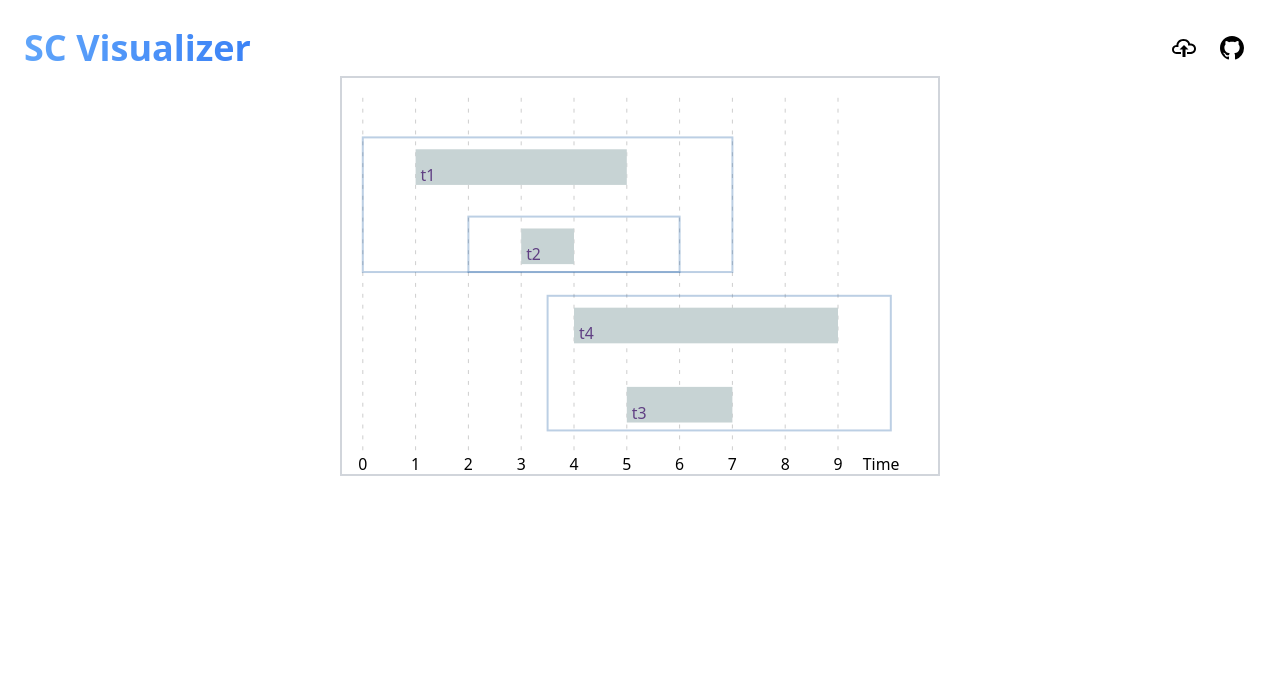
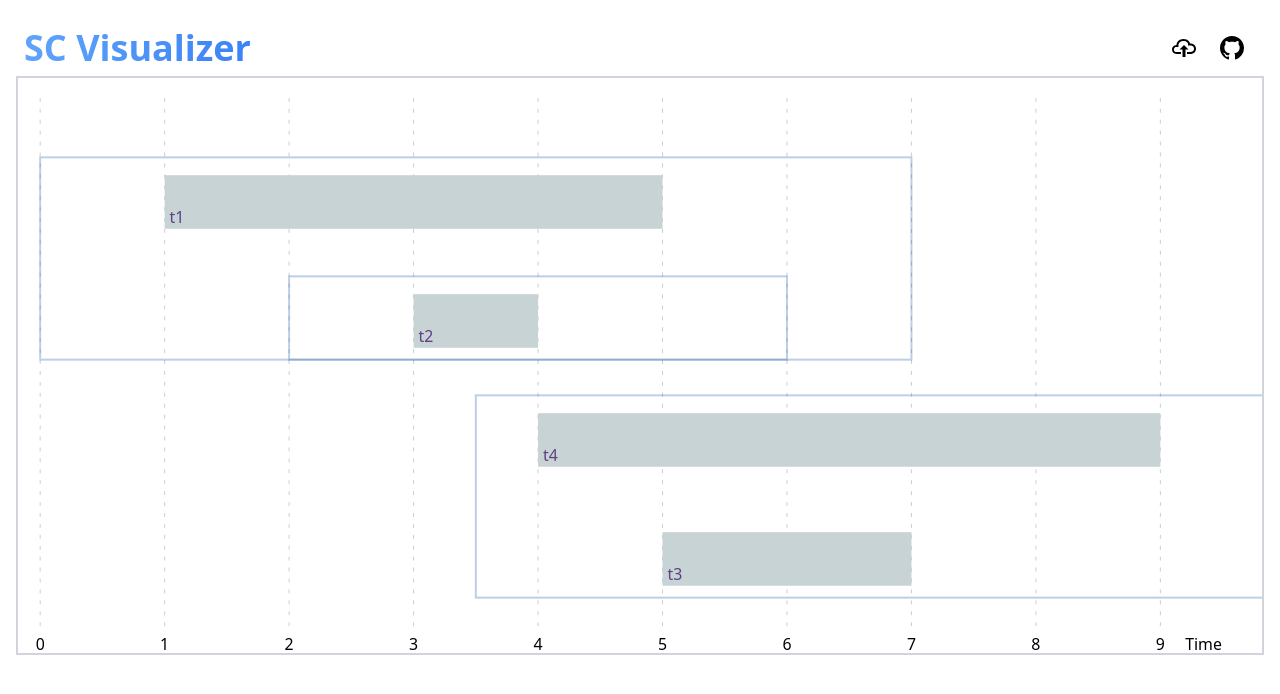
Before and after one commit to ianchen-tw/sc-vis, a React (Create React App) app: page / in a window 1280 px wide. Shown: the top 694 px of the page. Built offline with nearby package versions, Linux system fonts and the light colour scheme.

Commit message:
✨  resize window

```diff
--- a/package.json
+++ b/package.json
@@ -33,6 +33,7 @@
     "ts-loader": "^9.2.6",
     "ts-results": "^3.3.0",
     "typescript": "^4.4.4",
+    "use-resize-observer": "^8.0.0",
     "web-vitals": "^1.0.1"
   },
   "scripts": {
--- a/src/components/App.tsx
+++ b/src/components/App.tsx
@@ -1,4 +1,5 @@
 import { useState } from 'react';
+import useResizeObserver from 'use-resize-observer';
 
 import Header from './Header';
 import TaskDiagram from './TaskDiagram';
@@ -10,7 +11,10 @@ const defaultConfig: LogConfig = { makeDirectScopeTransparent: false };
 const App = () => {
   const [records, setRecords] = useState(defaultRunRecords);
   const [config, setConfig] = useState(defaultConfig);
+  const { ref, width, height } = useResizeObserver<HTMLDivElement>();
 
+  const finalWidth = (width ?? 0) * 1;
+  const finalHeight = (height ?? 0) * 0.8;
   return (
     <div className="container mx-auto px-4 h-screen flex flex-col">
       <div className="flex-none">
@@ -19,11 +23,13 @@ const App = () => {
           onConfigUpdate={(data) => setConfig(data)}
         />
       </div>
-      <div className="flex-grow ">
-        {/* <Visualize runRecords={records} /> */}
-        <div className="flex flex-row justify-center">
-          <TaskDiagram scopeTree={buildScopeTree(records)} visConfig={config} />
-        </div>
+      <div ref={ref} className="h-screen flex-grow justify-center">
+        <TaskDiagram
+          scopeTree={buildScopeTree(records)}
+          visConfig={config}
+          width={finalWidth}
+          height={finalHeight}
+        />
       </div>
     </div>
   );
```
Also changed, not shown: 1 other file (tests, documents, lock files or other folders).
